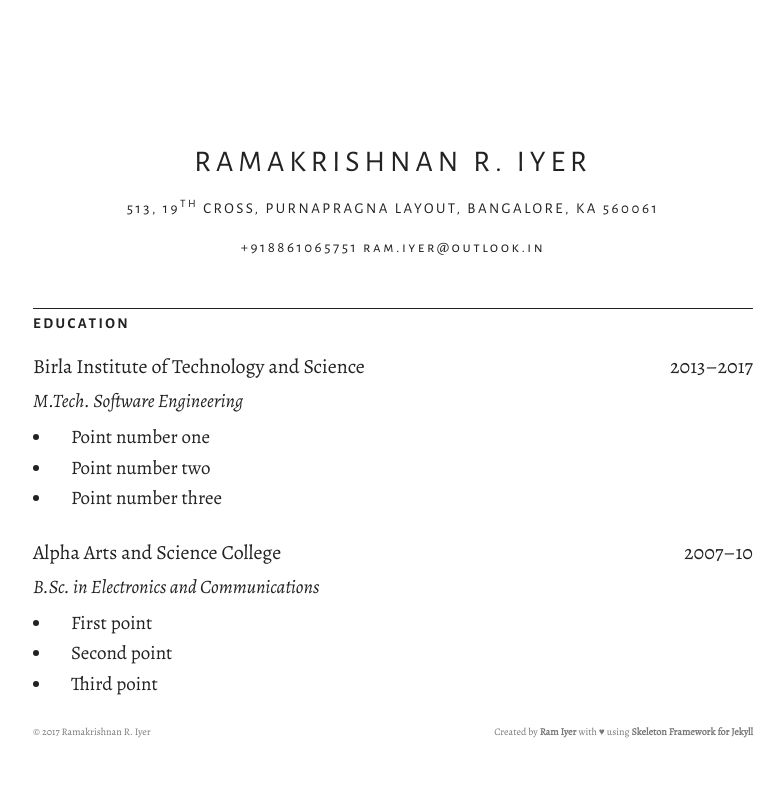
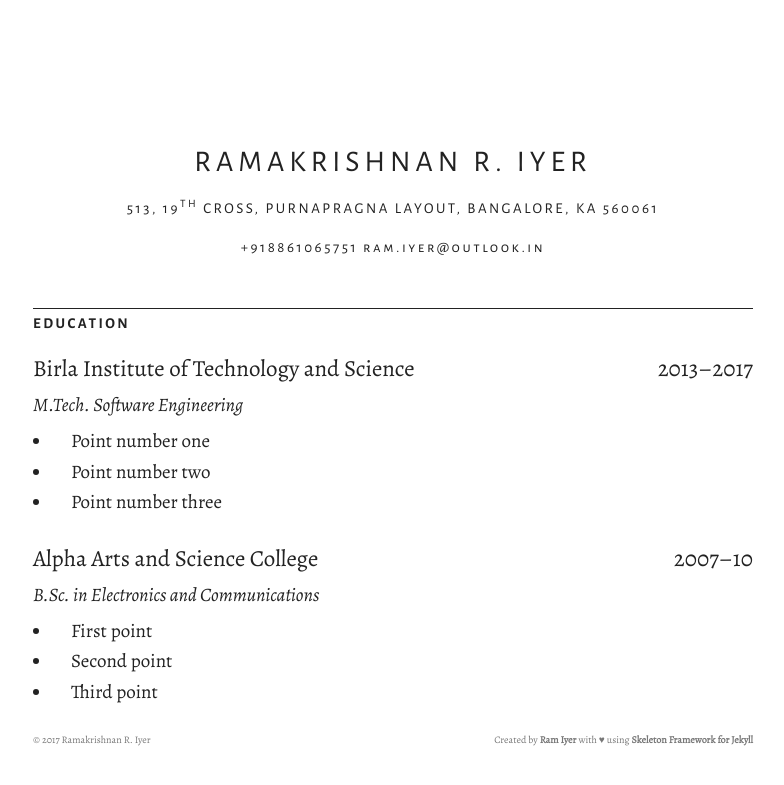
Before and after one commit to theramiyer/resume, a Jekyll site: the page built from index.html, in a window 1280 px wide. Shown: the top 785 px of the page, without its empty margins (247-1031 px from the left). Built offline with Jekyll 4.4.1, drawn with Linux system fonts in a browser that asks for light colours.

Commit message:
Increase font size of institution name

```diff
--- a/css/skeleton.css
+++ b/css/skeleton.css
@@ -171,7 +171,7 @@ h4 {
   margin-top: 3rem;
 }
 h5 {
-  font-size: 2rem;
+  font-size: 2.3rem;
   line-height: 1.35;
   margin-bottom: 0.6rem;
 }
```
